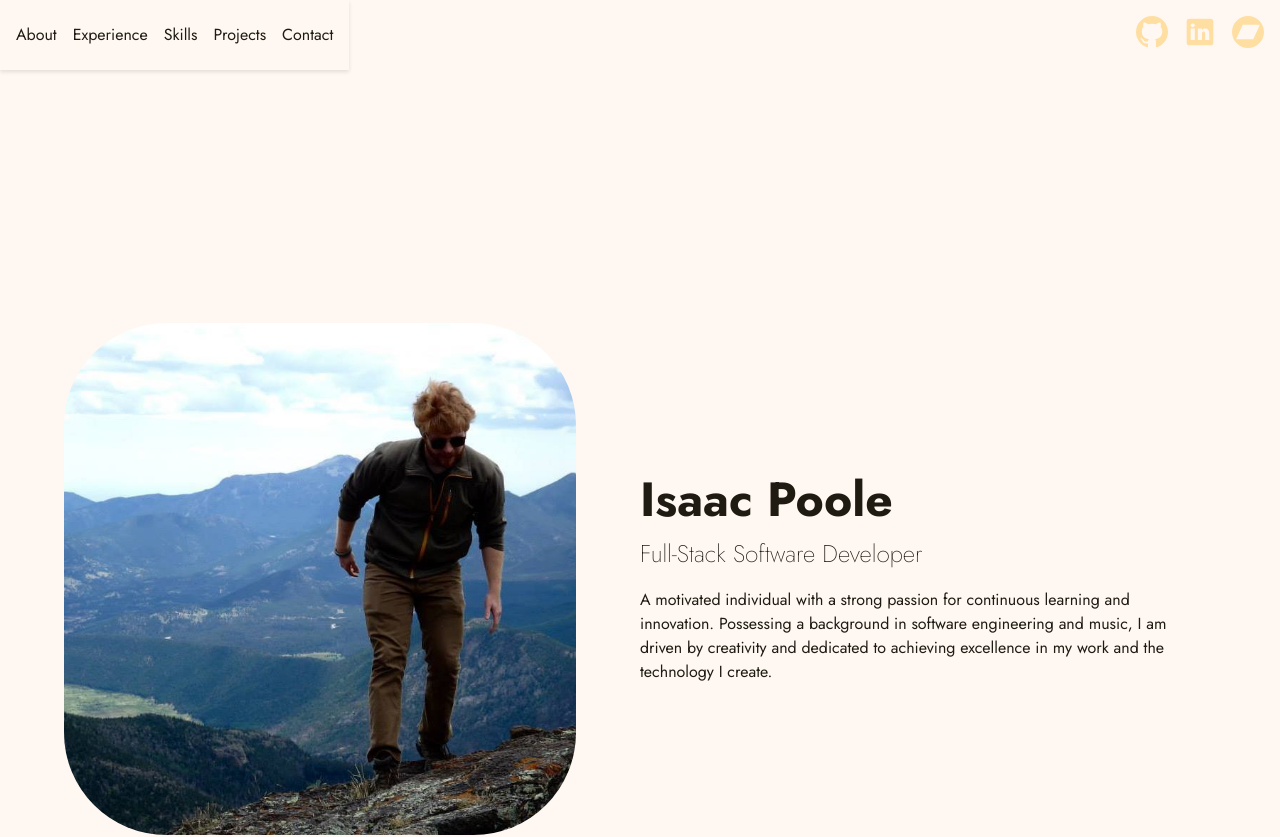
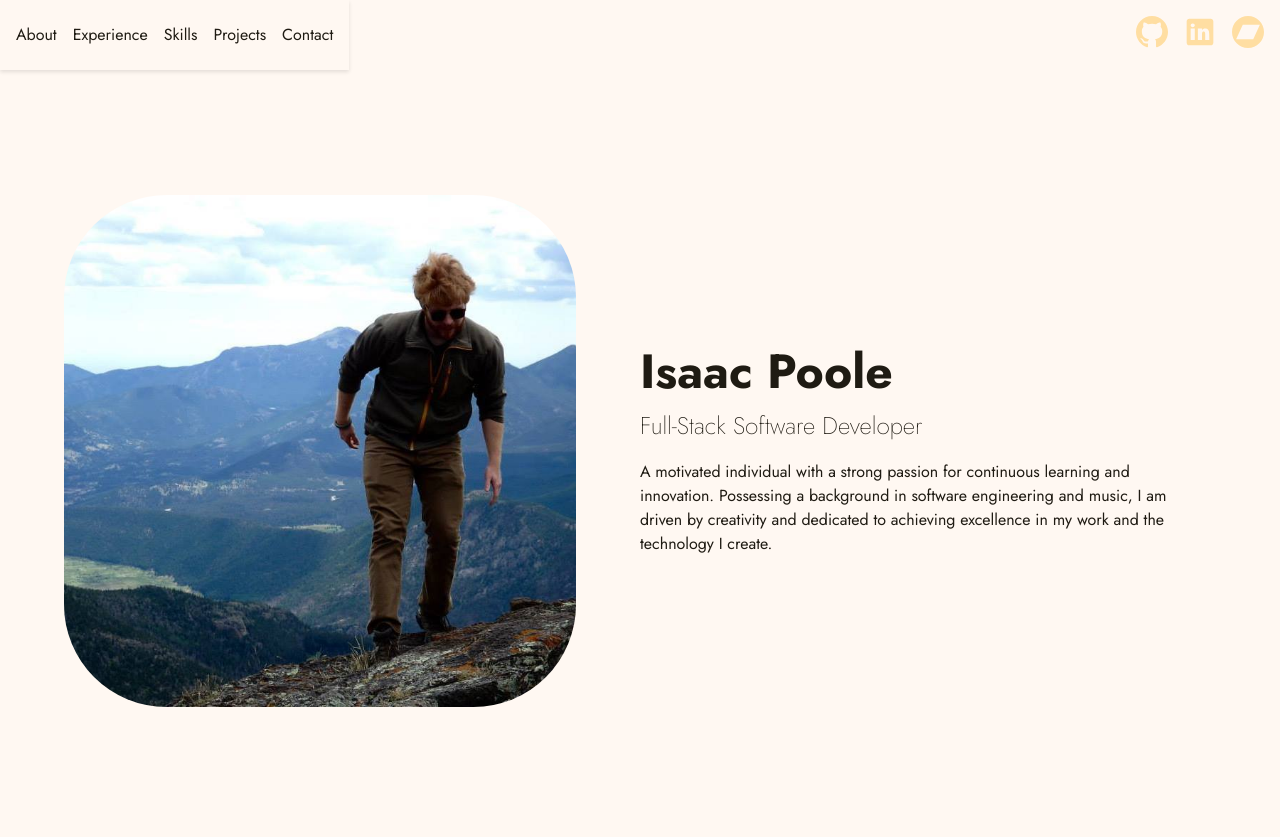
Before and after one commit to isfopo/about, a React (Vite) app: page / in a window 1280 px wide. Shown: the top 837 px of the page. Built offline with nearby package versions, Linux system fonts and the light colour scheme.

Commit message:
💄 style(css): adjust section height for responsiveness
- change from fixed height to min-height for better adaptability on larger screens

```diff
--- a/src/index.css
+++ b/src/index.css
@@ -33,7 +33,7 @@ section {
   place-items: center;
 
   @media (min-width: 768px) {
-    height: 64rem;
+    min-height: 48rem;
   }
 }
 
```
